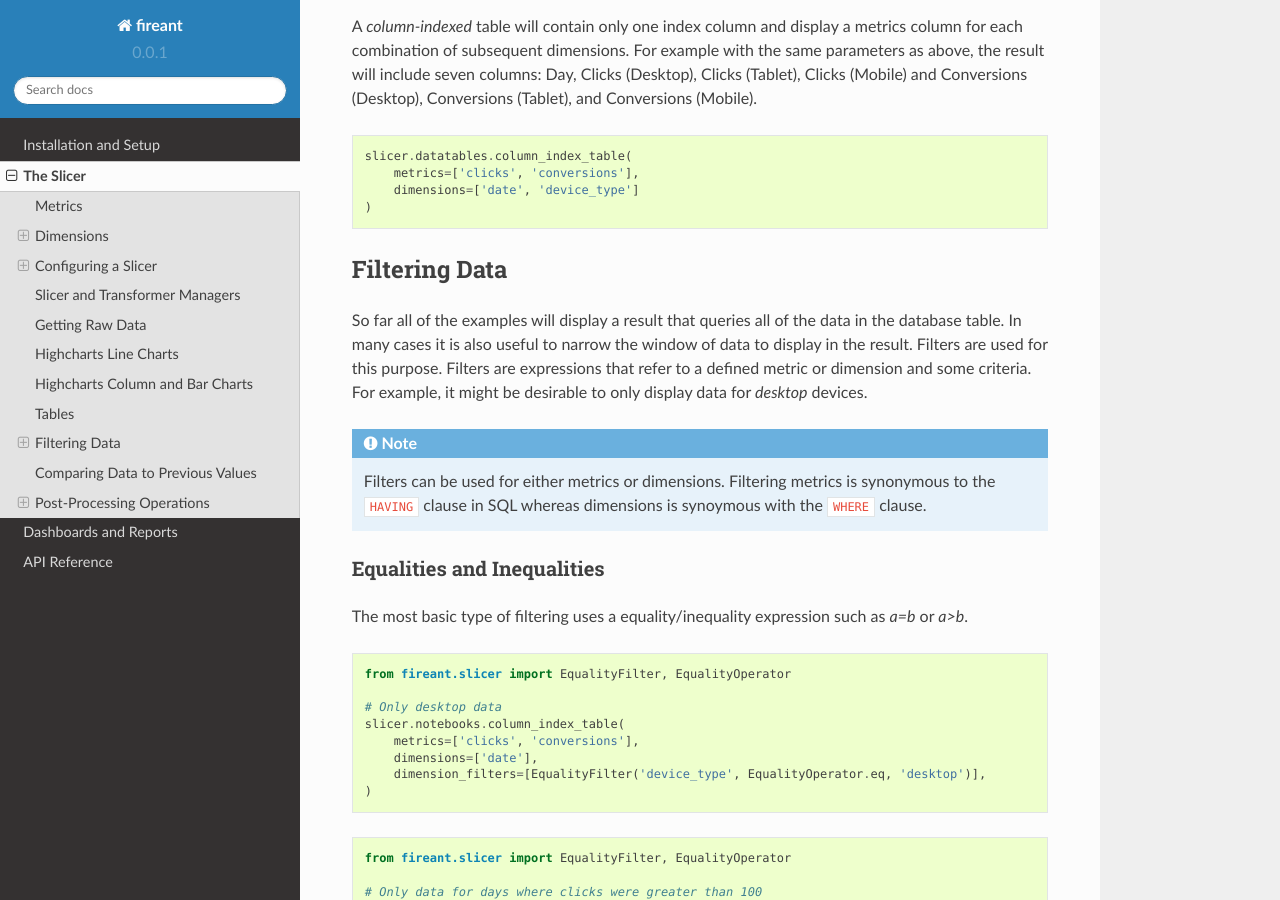
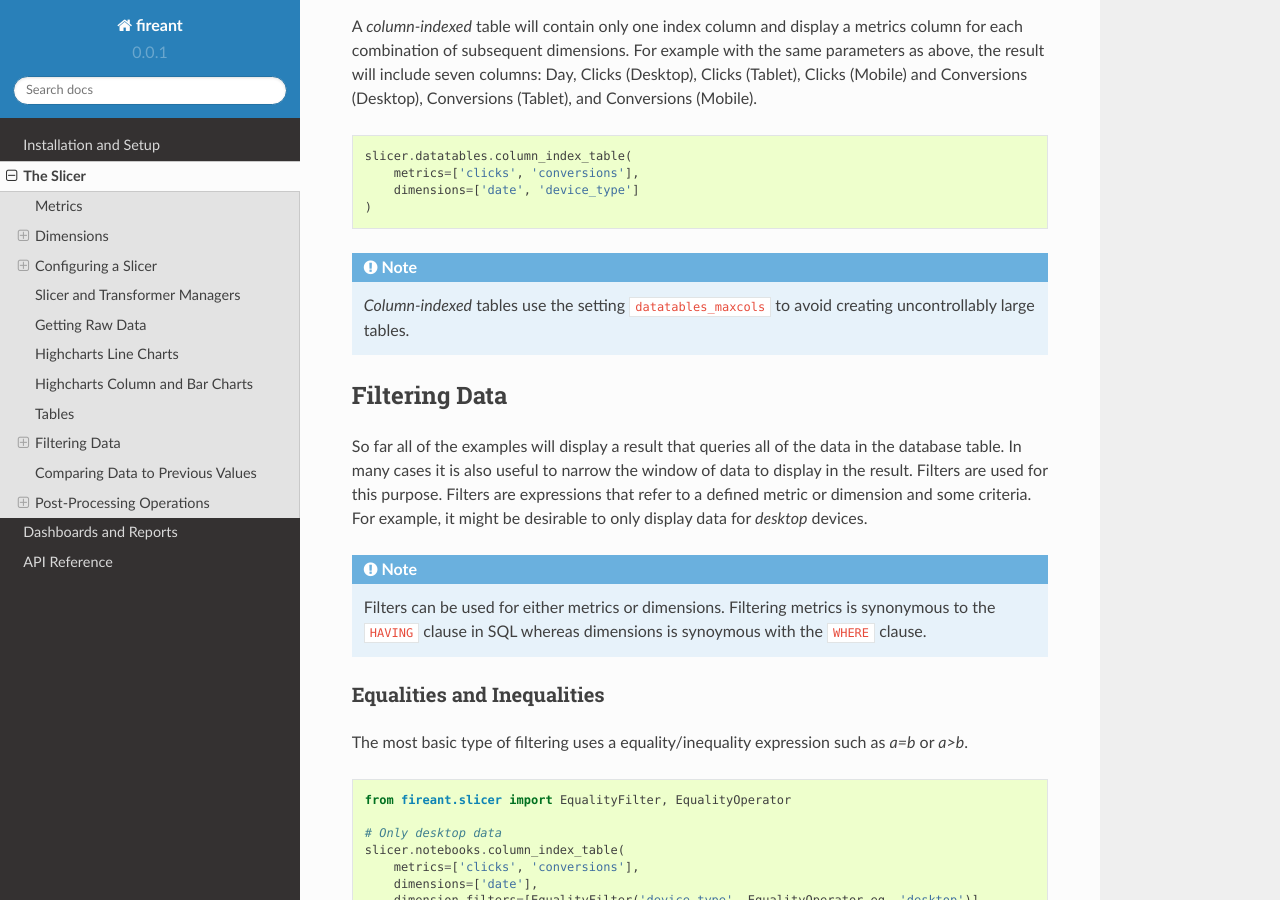
Before and after one commit to kayak/fireant, a Sphinx documentation site: the page built from docs/2_slicer.rst, in a window 1280 px wide and 900 px high, scrolled down 7005 px. Built offline with Sphinx 7.4.7 and the Read the Docs theme 2.0.0, drawn with Linux system fonts in a browser that asks for light colours; formulas are drawn with MathJax 3.

Commit message:
Added documentation for datatables maxcols setting

```diff
--- a/docs/2_slicer.rst
+++ b/docs/2_slicer.rst
@@ -213,6 +213,10 @@ A *column-indexed* table will contain only one index column and display a metric
     )
 
 
+.. note::
+
+    *Column-indexed* tables use the setting ``datatables_maxcols`` to avoid creating uncontrollably large tables.
+
 Filtering Data
 --------------
 
```
